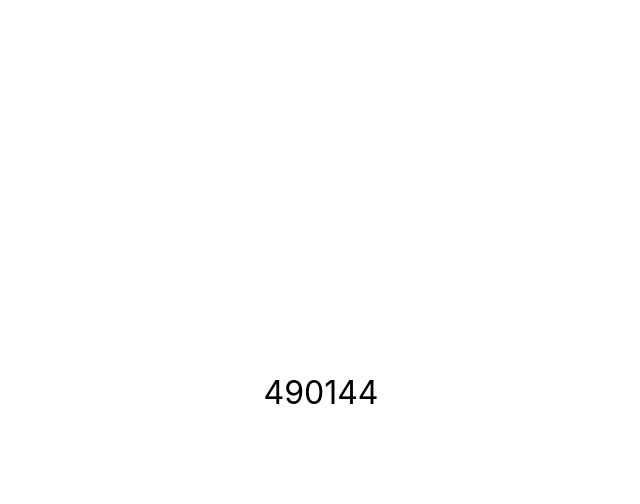
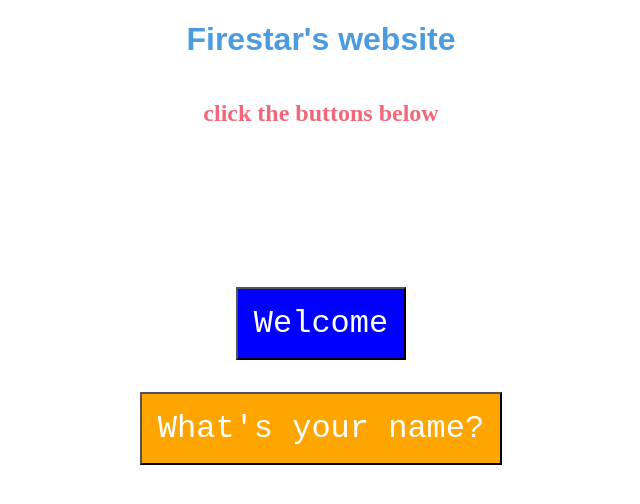
Before and after one commit to Firestar-Fire/My-first-website, a Next.js app: page / in a window 1280 px wide. Shown: the top 504 px of the page, without its empty margins (319-959 px from the left). Built offline with nearby package versions, Linux system fonts and the light colour scheme.

Commit message:
fixed a bug

```diff
--- a/pages/index.js
+++ b/pages/index.js
@@ -1,32 +1,60 @@
-import { useEffect, useState } from 'react';
-
 function HomePage() {
-  const [code, setCode] = useState('');
-  const initialCode = '6wxe6h';
-  useEffect(() => {
-    let result = '';
-    for (let i = 0; i < initialCode.length; i++) {
-      const number = initialCode.charCodeAt(i) % 10;
-      result += number;
-    }
-    setCode(result);
-  }, []);
-
   return (
-    <div style={{ width: '100%' }}>
-      <div
+    <div
+      style={{
+        width: '100%',
+        display: 'flex',
+        justifyContent: 'center',
+        flexDirection: 'column',
+        alignItems: 'center'
+      }}
+    >
+      <h1 style={{ fontFamily: 'fantasy', color: '#4b9be1' }}>
+        {"Firestar's website"}
+      </h1>
+      <h2
         style={{
-          height: 'CALC(100vh - 1rem)',
-          display: 'flex',
-          alignItems: 'center',
-          justifyContent: 'center',
-          fontSize: '2rem'
+          fontFamily: 'cursive',
+          color: 'rgb(243, 103, 123)',
+          marginBottom: '10rem'
         }}
       >
-        {code}
-      </div>
+        click the buttons below
+      </h2>
+      <button
+        style={{
+          fontFamily: 'monospace',
+          padding: '1rem',
+          fontSize: '2rem',
+          background: 'blue',
+          color: 'white'
+        }}
+        onClick={() => alert('Hello there')}
+      >
+        Welcome
+      </button>
+      <button
+        style={{
+          fontFamily: 'monospace',
+          padding: '1rem',
+          fontSize: '2rem',
+          background: 'orange',
+          color: 'white',
+          marginTop: '2rem'
+        }}
+        onClick={() => {
+          let name = prompt("What's your name?");
+          if (name) {
+            alert('Nice to meet you, ' + name + '!');
+          } else {
+            alert('Nice to meet you, stranger');
+          }
+        }}
+      >
+        {"What's your name?"}
+      </button>
     </div>
-  )
+  );
 }
 
 export default HomePage;
```
